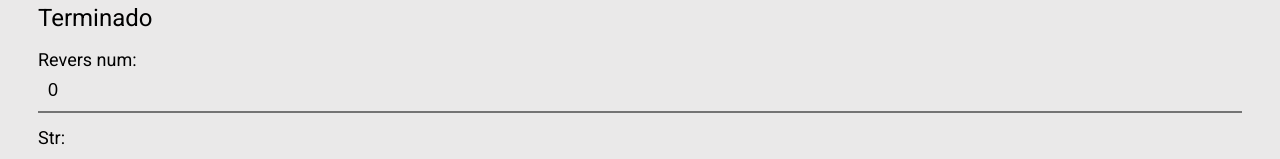
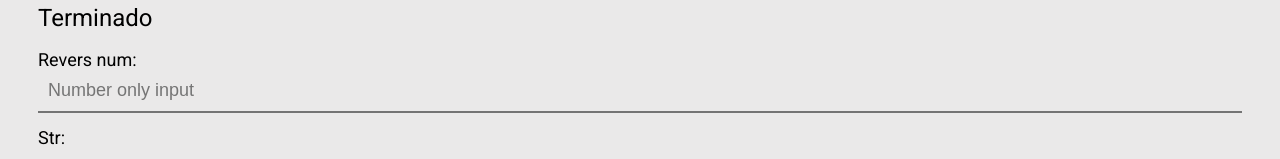
Before and after one commit to galni56/Angular, an Angular app: page /pipe in a window 1280 px wide. Shown: the part 154-313 px from the top of the page. Built offline with nearby package versions, Linux system fonts and the light colour scheme.

Commit message:
Angular_Start just add my directive to input Reverse

```diff
--- a/src/app/views/pipe/pipe.component.html
+++ b/src/app/views/pipe/pipe.component.html
@@ -8,11 +8,11 @@
   </h1>
   <label class="input-box">
     Revers num:
-    <input #reversValue (keyup)="0" value="0">
+    <input PositiveNumOnly #reversValue (keyup)="0" value="" placeholder="Number only input">
   </label>
   <label class="input-box">
     Str:
-    <input #nameStr (keyup)="0" value="Terminado">
+    <input #nameStr (keyup)="0" value="Terminado" placeholder="Terminado">
   </label>
   <label class="input-box">
     Only positive input
```
